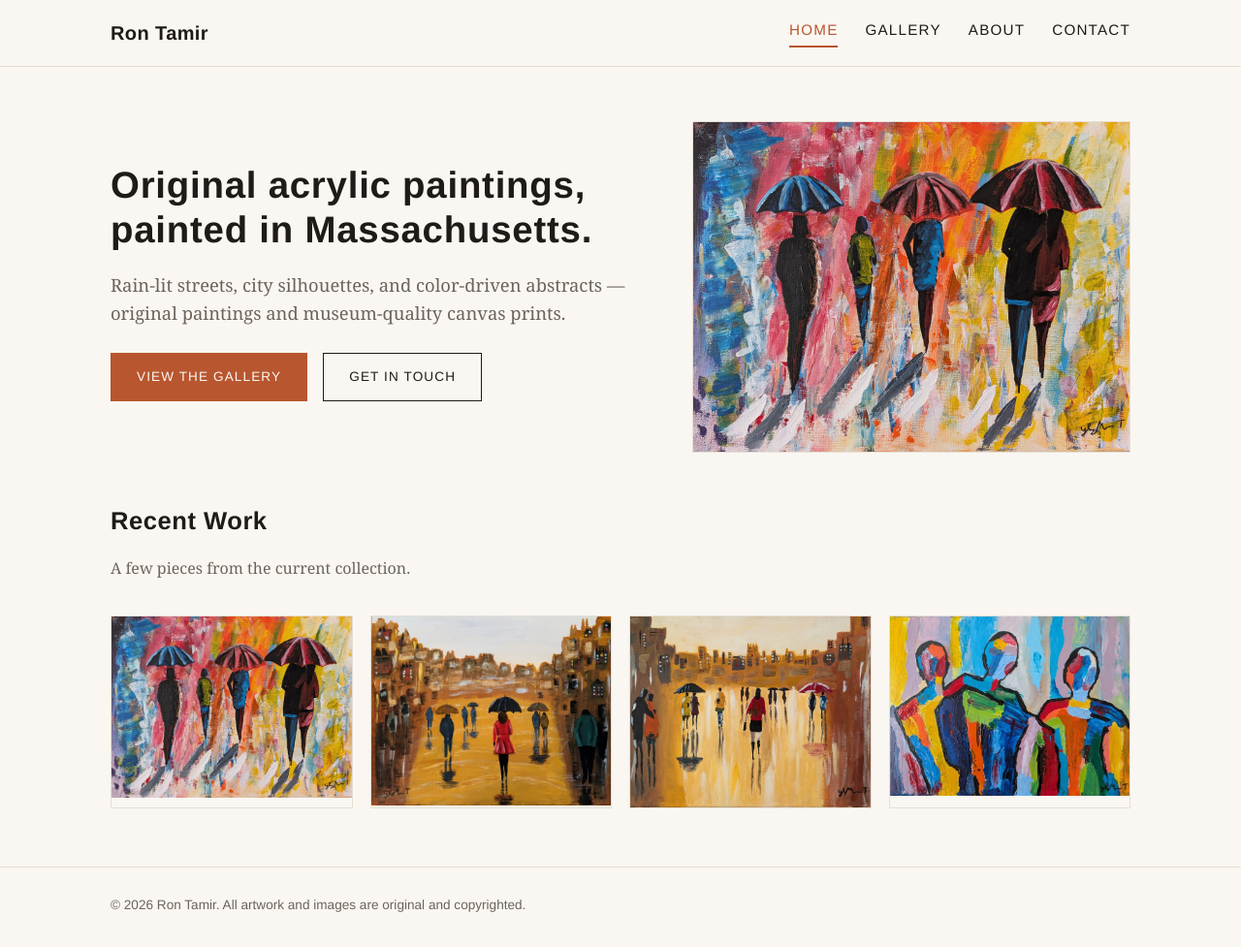
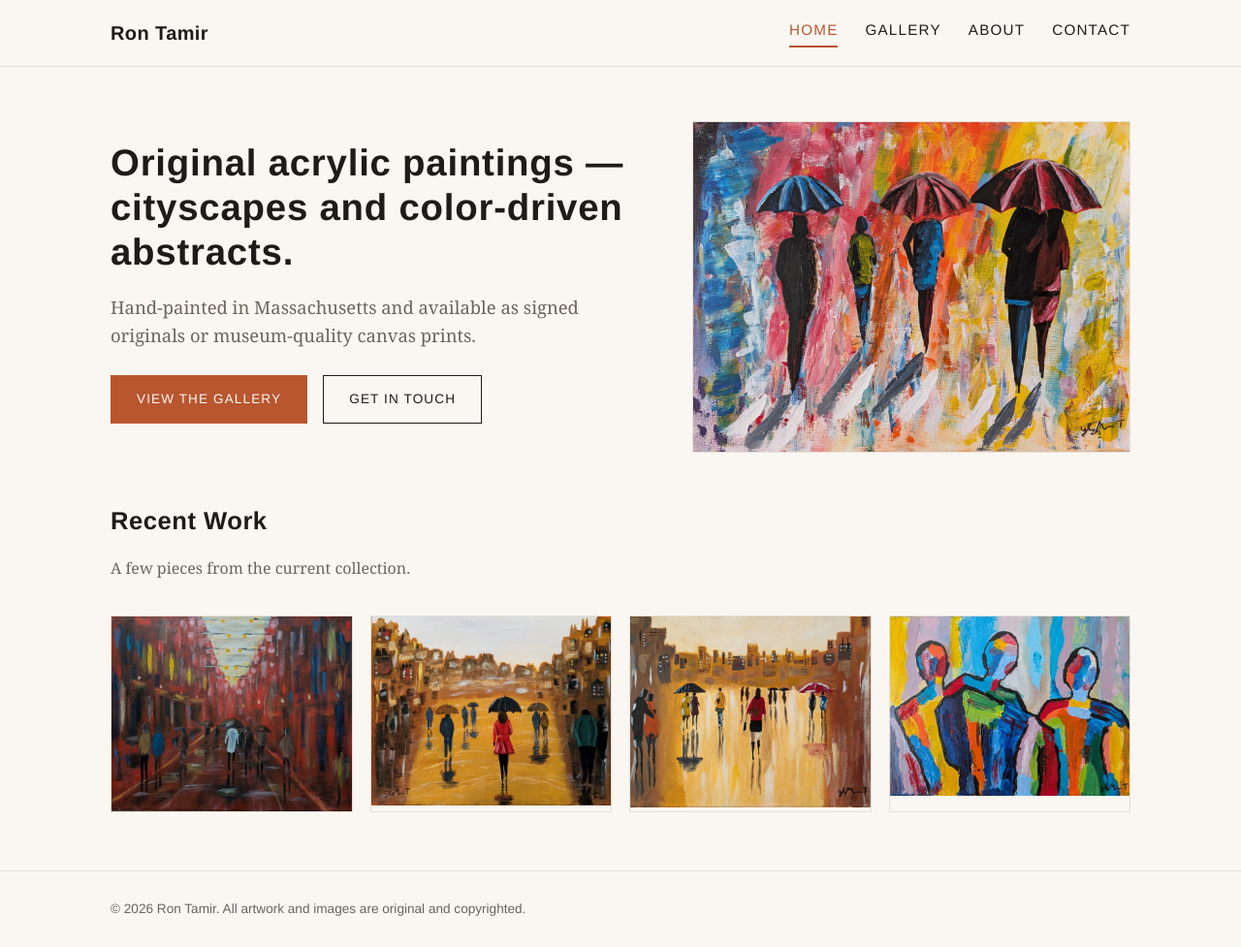
Before and after one commit to rontamir-design/art-site, a plain HTML site: page index.html in a window 1280 px wide. Shown: the whole page at 97% size. Drawn offline with Linux system fonts and the light colour scheme.

Commit message:
Fix homepage repetition: swap featured-grid image and rewrite hero copy
- Replace Umbrella Walkers in the Recent Work grid with City Lights in
  Red so it's not shown twice on the home page (it's already the hero
  image).
- Rewrite the hero headline and subheading to remove the repeated
  "painting/painted" and "original paintings" wording.

Co-Authored-By: Claude Sonnet 5 <noreply@anthropic.com>
Claude-Session: https://claude.ai/code/session_0113oAA73rcVBCWgKVVvEUpV

```diff
--- a/index.html
+++ b/index.html
@@ -42,8 +42,8 @@
     <section class="hero">
       <div class="hero-grid">
         <div>
-          <h1>Original acrylic paintings, painted in Massachusetts.</h1>
-          <p class="lede">Rain-lit streets, city silhouettes, and color-driven abstracts — original paintings and museum-quality canvas prints.</p>
+          <h1>Original acrylic paintings &mdash; cityscapes and color-driven abstracts.</h1>
+          <p class="lede">Hand-painted in Massachusetts and available as signed originals or museum-quality canvas prints.</p>
           <a class="btn primary" href="gallery.html">View the Gallery</a>
           <a class="btn" href="contact.html">Get in Touch</a>
         </div>
@@ -57,7 +57,7 @@
       <h2 class="section-title">Recent Work</h2>
       <p class="section-sub">A few pieces from the current collection.</p>
       <div class="featured-grid">
-        <a href="gallery.html#umbrella-walkers"><img src="images/umbrella-walkers-thumb.jpg" alt="Umbrella Walkers"></a>
+        <a href="gallery.html#city-lights-red"><img src="images/city-lights-red-thumb.jpg" alt="City Lights in Red"></a>
         <a href="gallery.html#warm-city-street"><img src="images/warm-city-street-thumb.jpg" alt="Warm City Street Scene"></a>
         <a href="gallery.html#rain-night"><img src="images/rain-night-thumb.jpg" alt="City Rain at Night"></a>
         <a href="gallery.html#vibrant-abstract"><img src="images/vibrant-abstract-thumb.jpg" alt="Vibrant Abstract"></a>
```
